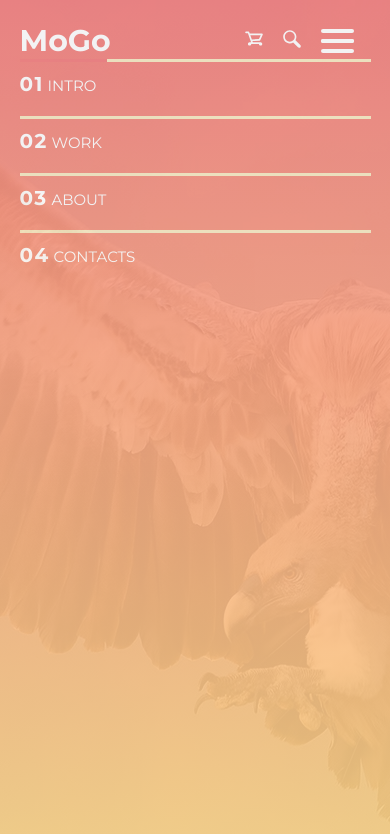
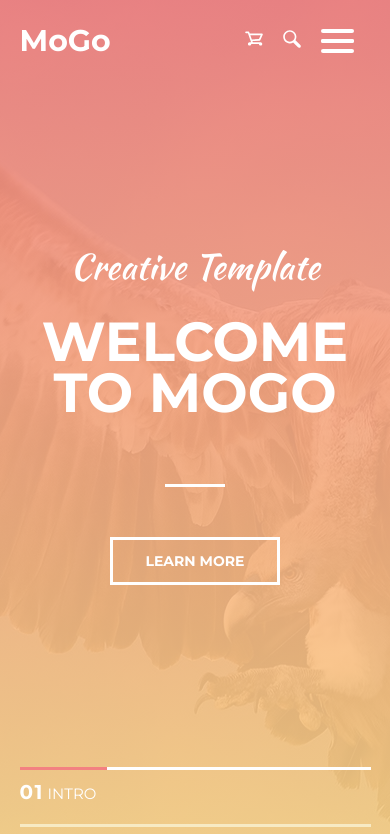
Before and after one commit to iwdath/mogo, a plain HTML site: page index.html in a window 390 px wide. Shown: the top 834 px of the page. Drawn offline with Linux system fonts and the light colour scheme.

Commit message:
header completed

```diff
--- a/css/main.css
+++ b/css/main.css
@@ -1,73 +1,97 @@
-*, *:before, *:after {
+*,
+*:before,
+*:after {
   -moz-box-sizing: border-box;
   -webkit-box-sizing: border-box;
   box-sizing: border-box;
   margin: 0;
   padding: 0;
 }
+
 img {
   display: block;
 }
+
 li {
   list-style: none;
 }
+
 a {
   text-decoration: none;
 }
+
 .header {
   background: url(../img/header-bg.jpg) no-repeat top;
   height: 1000px;
 }
+
 .gradient {
-  background: rgba(243,129,129,1);
-  background: -moz-linear-gradient(top, rgba(243,129,129,1) 0%, rgba(252,227,138,1) 100%);
-  background: -webkit-gradient(left top, left bottom, color-stop(0%, rgba(243,129,129,1)), color-stop(100%, rgba(252,227,138,1)));
-  background: -webkit-linear-gradient(top, rgba(243,129,129,1) 0%, rgba(252,227,138,1) 100%);
-  background: -o-linear-gradient(top, rgba(243,129,129,1) 0%, rgba(252,227,138,1) 100%);
-  background: -ms-linear-gradient(top, rgba(243,129,129,1) 0%, rgba(252,227,138,1) 100%);
-  background: linear-gradient(to bottom, rgba(243,129,129,1) 0%, rgba(252,227,138,1) 100%);
-  filter: progid:DXImageTransform.Microsoft.gradient( startColorstr='#f38181', endColorstr='#fce38a', GradientType=0);
+  background: rgba(243, 129, 129, .9);
+  background: -moz-linear-gradient(top, rgba(243, 129, 129, .9) 0%, rgba(252, 227, 138, .9) 100%);
+  background: -webkit-gradient(left top, left bottom, color-stop(0%, rgba(243, 129, 129, 1)), color-stop(100%, rgba(252, 227, 138, .9)));
+  background: -webkit-linear-gradient(top, rgba(243, 129, 129, .9) 0%, rgba(252, 227, 138, .9) 100%);
+  background: -o-linear-gradient(top, rgba(243, 129, 129, .9) 0%, rgba(252, 227, 138, .9) 100%);
+  background: -ms-linear-gradient(top, rgba(243, 129, 129, .9) 0%, rgba(252, 227, 138, .9) 100%);
+  background: linear-gradient(to bottom, rgba(243, 129, 129, .9) 0%, rgba(252, 227, 138, .9) 100%);
+  filter: progid:DXImageTransform.Microsoft.gradient(startColorstr='#f38181', endColorstr='#fce38a', GradientType=0);
   height: 1000px;
-  opacity: .9;
 }
+
+.gradient .container {
+  height: 1000px;
+  display: flex;
+  flex-direction: column;
+  justify-content: space-between;
+}
+
 .container {
   width: 1200px;
   margin: 0 auto;
 }
+
 .menu {
   display: flex;
   justify-content: space-between;
   align-items: center;
   padding-top: 22px;
 }
+
 .logo {
   font-family: 'Montserrat', sans-serif;
   color: #fff;
   font-size: 30px;
   font-weight: 700;
 }
+
 .menu-list-wrapper {
   display: flex;
 }
-.menu-list, .menu-svg-list {
+
+.menu-list,
+.menu-svg-list {
   display: flex;
   align-items: center;
 }
-.menu-list li, .menu-svg-list li {
+
+.menu-list li,
+.menu-svg-list li {
   margin-right: 55px;
 }
+
 .menu-list a {
   font-family: 'Montserrat', sans-serif;
   color: #fff;
   font-size: 14px;
   font-weight: 400;
   text-transform: uppercase;
-  transition: 0.3s ease;
+  transition: .3s ease;
   position: relative;
 }
+
 a.menu-btn:hover {
   color: #fce38a;
 }
+
 a.menu-btn:after {
   bottom: -12px;
   content: "";
@@ -76,16 +100,19 @@ a.menu-btn:after {
   left: 50%;
   position: absolute;
   background: #fce38a;
-  transition: width 0.3s ease 0s, left 0.3s ease 0s;
+  transition: width .3s ease 0s, left .3s ease 0s;
   width: 0;
 }
+
 a.menu-btn:hover:after {
   width: 100%;
   left: 0;
 }
+
 .menu-svg-list li:nth-child(2) {
   margin-right: 0px;
 }
+
 .hamburger {
   display: none;
   width: 33px;
@@ -101,6 +128,7 @@ a.menu-btn:hover:after {
   transition: .5s ease-in-out;
   cursor: pointer;
 }
+
 .hamburger span {
   display: block;
   position: absolute;
@@ -119,58 +147,128 @@ a.menu-btn:hover:after {
   -o-transition: .25s ease-in-out;
   transition: .25s ease-in-out;
 }
+
 .hamburger span:nth-child(1) {
   top: 0px;
 }
-.hamburger span:nth-child(2), .hamburger span:nth-child(3) {
+
+.hamburger span:nth-child(2),
+.hamburger span:nth-child(3) {
   top: 10px;
 }
+
 .hamburger span:nth-child(4) {
   top: 20px;
 }
+
 .hamburger.active span:nth-child(1) {
   top: 10px;
   width: 0%;
   left: 50%;
 }
+
 .hamburger.active span:nth-child(2) {
   -webkit-transform: rotate(45deg);
   -moz-transform: rotate(45deg);
   -o-transform: rotate(45deg);
   transform: rotate(45deg);
 }
+
 .hamburger.active span:nth-child(3) {
   -webkit-transform: rotate(-45deg);
   -moz-transform: rotate(-45deg);
   -o-transform: rotate(-45deg);
   transform: rotate(-45deg);
 }
+
 .hamburger.active span:nth-child(4) {
   top: 10px;
   width: 0%;
   left: 50%;
 }
+
+.header-title-wrapper {
+  display: flex;
+  align-items: center;
+  flex-direction: column;
+}
+
+.header-title {
+  text-align: center;
+  color: #fff;
+}
+
+.header-title h2 {
+  font-family: 'Kaushan Script', cursive;
+  font-size: 72px;
+  font-weight: 400;
+}
+
+.header-title h1 {
+  font-family: 'Montserrat', sans-serif;
+  font-size: 150px;
+  font-weight: 700;
+  text-transform: uppercase;
+  line-height: .92em;
+  margin-top: 25px;
+}
+
+.header-hr {
+  width: 60px;
+  height: 3px;
+  background: #fff;
+  border: none;
+  margin-top: 65px;
+  margin-bottom: 50px;
+}
+
+.header-btn {
+  font-family: 'Montserrat', sans-serif;
+  font-size: 14px;
+  font-weight: 700;
+  color: #fff;
+  text-transform: uppercase;
+  padding: 12px 32px;
+  border: solid #fff 3px;
+  transition: .3s ease;
+}
+
+.header-btn:hover {
+  color: #f38181;
+  border-color: #f38181;
+}
+
 .progress-wrapper {
   display: flex;
   justify-content: space-between;
+  margin-bottom: 25px;
 }
+
 .progress-column-wrapper {
   display: flex;
 }
+
 .progress-column-wrapper .progressbar-wrapper:nth-child(1) {
   margin-right: 26.6px;
 }
+
 .progressbar {
   width: 280px;
   height: 3px;
   background: #f7eac4;
 }
+
+.progress-column-wrapper:nth-child(1) .progressbar-wrapper:nth-child(1) .progressbar:nth-child(1) {
+  background: #fff;
+}
+
 .progressbar .progress {
   display: block;
   width: 25%;
   height: 3px;
   background: #f38181;
 }
+
 .progressbar-title {
   font-family: 'Montserrat', sans-serif;
   font-size: 18px;
@@ -179,91 +277,134 @@ a.menu-btn:hover:after {
   text-transform: uppercase;
   margin-top: 20px;
 }
+
 .progressbar-number {
   font-size: 24px;
   font-weight: 700;
-  letter-spacing: 0.07em;
+  letter-spacing: .07em;
 }
+
 @media screen and (max-width: 1400px) {
   .container {
     width: 1200px;
   }
 }
+
 @media screen and (max-width: 1200px) {
   .container {
     width: 960px;
   }
+
   .progressbar {
     width: 220px;
   }
 }
+
 @media screen and (max-width: 992px) {
   .container {
     width: 720px;
   }
-  .menu-list li, .menu-svg-list li {
+
+  .menu-list li,
+  .menu-svg-list li {
     margin-right: 40px;
   }
+
   .menu-svg-list li:nth-child(2) {
     margin-right: 0;
   }
+
+  .header-title h2 {
+    font-size: 65px;
+  }
+
+  .header-title h1 {
+    font-size: 125px;
+  }
+
   .progressbar {
     width: 160px;
   }
+
   .progressbar-title {
     font-size: 15px;
   }
+
   .progressbar-number {
     font-size: 20px;
   }
 }
+
 @media screen and (max-width: 768px) {
   .container {
     width: 540px;
   }
-  .menu-list li, .menu-svg-list li {
+
+  .menu-list li,
+  .menu-svg-list li {
     margin-right: 20px;
   }
+
+  .header-title h2 {
+    font-size: 55px;
+  }
+
+  .header-title h1 {
+    font-size: 95px;
+  }
+
   .progress-wrapper {
     flex-direction: column;
   }
+
   .progress-wrapper .progress-column-wrapper:nth-child(1) {
     margin-bottom: 20px;
   }
+
   .progress-column-wrapper {
     justify-content: space-between;
   }
+
   .progress-column-wrapper .progressbar-wrapper:nth-child(1) {
     margin-right: 0;
   }
+
   .progressbar {
     width: 258px;
   }
+
   .progressbar-title {
     margin-top: 10px;
   }
 }
+
 @media screen and (max-width: 576px) {
   .container {
     width: 90%;
   }
+
   .menu-list li {
     margin-right: 0;
     margin-top: 8px;
   }
+
   .menu-list li:nth-child(1) {
     margin-top: 0;
   }
+
   .menu-svg-list li:nth-child(2) {
     margin-right: 20px;
   }
+
   a.menu-btn:after {
     bottom: -5px;
   }
+
   .hamburger {
     display: block;
     margin-right: 17px;
   }
+
   .menu-list {
     position: absolute;
     visibility: hidden;
@@ -271,22 +412,56 @@ a.menu-btn:hover:after {
     opacity: 0;
     right: 5%;
     flex-direction: column;
-    transition: 0.3s ease;
+    transition: .3s ease;
   }
+
   .menu-list.active {
     visibility: visible;
     opacity: 1;
   }
+
+  .header-title h2 {
+    font-size: 45px;
+  }
+
+  .header-title h1 {
+    font-size: 75px;
+  }
+
   .progress-wrapper .progress-column-wrapper:nth-child(1) {
     margin-bottom: 0;
   }
+
   .progress-column-wrapper {
     flex-direction: column;
   }
-  .progress-column-wrapper .progressbar-wrapper:nth-child(1), .progress-column-wrapper .progressbar-wrapper:nth-child(2), .progress-column-wrapper .progressbar-wrapper:nth-child(3) {
+
+  .progress-column-wrapper .progressbar-wrapper:nth-child(1),
+  .progress-column-wrapper:nth-child(1) .progressbar-wrapper:nth-child(2) {
     margin-bottom: 20px;
   }
+
   .progressbar {
     width: 100%;
   }
 }
+
+@media screen and (max-width: 475px) {
+  .header-title h2 {
+    font-size: 35px;
+  }
+
+  .header-title h1 {
+    font-size: 55px;
+  }
+}
+
+@media screen and (max-width: 345px) {
+  .header-title h2 {
+    font-size: 29px;
+  }
+
+  .header-title h1 {
+    font-size: 44px;
+  }
+}
--- a/index.html
+++ b/index.html
@@ -2,12 +2,14 @@
 <html lang="en">
 <head>
   <meta charset="utf-8">
+  <meta http-equiv="X-UA-Compatible" content="IE=edge">
   <meta name="viewport" content="width=device-width, initial-scale=1.0">
   <title>MoGo</title>
   <link rel="icon" href="img/logo-x64w.png" type="image/png">
   <link rel="preconnect" href="https://fonts.googleapis.com">
   <link rel="preconnect" href="https://fonts.gstatic.com" crossorigin>
-  <link href="https://fonts.googleapis.com/css2?family=Montserrat:wght@400;700&display=swap" rel="stylesheet">
+  <link href="https://fonts.googleapis.com/css2?family=Kaushan+Script&family=Montserrat:wght@400;700&display=swap"
+    rel="stylesheet">
   <link rel="stylesheet" href="css/main.css">
 </head>
 <body>
@@ -51,12 +53,20 @@
             <ul class="menu-svg-list">
               <li>
                 <a href="#">
-                  <svg xmlns="http://www.w3.org/2000/svg" xmlns:xlink="http://www.w3.org/1999/xlink" width="18px" height="15px"><path fill-rule="evenodd"  fill="rgb(255, 255, 255)" d="M17.726,3.663 L17.727,3.663 L15.252,9.163 L15.252,9.163 C15.130,9.434 14.866,9.628 14.555,9.648 L14.555,9.648 L7.427,10.123 L7.839,11.299 L15.600,11.299 C16.511,11.299 17.250,12.039 17.250,12.950 C17.250,13.861 16.511,14.600 15.600,14.600 C14.689,14.600 13.950,13.861 13.950,12.950 L6.250,12.950 C6.250,13.861 5.511,14.600 4.600,14.600 C3.689,14.600 2.950,13.861 2.950,12.950 C2.950,12.039 3.689,11.299 4.600,11.299 L6.091,11.299 L2.915,2.225 L1.025,2.225 C0.569,2.225 0.200,1.855 0.200,1.400 C0.200,0.944 0.569,0.575 1.025,0.575 L3.500,0.575 C3.860,0.575 4.163,0.807 4.276,1.128 L4.279,1.127 L4.759,2.500 L16.975,2.500 C17.431,2.500 17.800,2.869 17.800,3.325 C17.800,3.445 17.773,3.559 17.726,3.663 ZM5.337,4.150 L6.862,8.507 L13.951,8.034 L15.699,4.150 L5.337,4.150 Z"/></svg>
+                  <svg xmlns="http://www.w3.org/2000/svg" xmlns:xlink="http://www.w3.org/1999/xlink" width="18px"
+                    height="15px">
+                    <path fill-rule="evenodd" fill="rgb(255, 255, 255)"
+                      d="M17.726,3.663 L17.727,3.663 L15.252,9.163 L15.252,9.163 C15.130,9.434 14.866,9.628 14.555,9.648 L14.555,9.648 L7.427,10.123 L7.839,11.299 L15.600,11.299 C16.511,11.299 17.250,12.039 17.250,12.950 C17.250,13.861 16.511,14.600 15.600,14.600 C14.689,14.600 13.950,13.861 13.950,12.950 L6.250,12.950 C6.250,13.861 5.511,14.600 4.600,14.600 C3.689,14.600 2.950,13.861 2.950,12.950 C2.950,12.039 3.689,11.299 4.600,11.299 L6.091,11.299 L2.915,2.225 L1.025,2.225 C0.569,2.225 0.200,1.855 0.200,1.400 C0.200,0.944 0.569,0.575 1.025,0.575 L3.500,0.575 C3.860,0.575 4.163,0.807 4.276,1.128 L4.279,1.127 L4.759,2.500 L16.975,2.500 C17.431,2.500 17.800,2.869 17.800,3.325 C17.800,3.445 17.773,3.559 17.726,3.663 ZM5.337,4.150 L6.862,8.507 L13.951,8.034 L15.699,4.150 L5.337,4.150 Z" />
+                  </svg>
                 </a>
               </li>
               <li>
                 <a href="#">
-                  <svg xmlns="http://www.w3.org/2000/svg" xmlns:xlink="http://www.w3.org/1999/xlink" width="18px" height="18px"><path fill-rule="evenodd"  fill="rgb(255, 255, 255)" d="M17.317,14.983 C17.615,15.281 17.800,15.694 17.800,16.150 C17.800,17.061 17.061,17.800 16.150,17.800 C15.694,17.800 15.282,17.615 14.983,17.316 L14.983,17.316 L10.147,12.481 C9.165,13.061 8.023,13.400 6.800,13.400 C3.155,13.400 0.200,10.445 0.200,6.800 C0.200,3.155 3.155,0.200 6.800,0.200 C10.445,0.200 13.400,3.155 13.400,6.800 C13.400,8.023 13.061,9.165 12.481,10.147 L17.317,14.983 L17.317,14.983 ZM6.800,1.850 C4.066,1.850 1.850,4.066 1.850,6.800 C1.850,9.534 4.066,11.750 6.800,11.750 C9.534,11.750 11.750,9.534 11.750,6.800 C11.750,4.066 9.534,1.850 6.800,1.850 Z"/></svg>
+                  <svg xmlns="http://www.w3.org/2000/svg" xmlns:xlink="http://www.w3.org/1999/xlink" width="18px"
+                    height="18px">
+                    <path fill-rule="evenodd" fill="rgb(255, 255, 255)"
+                      d="M17.317,14.983 C17.615,15.281 17.800,15.694 17.800,16.150 C17.800,17.061 17.061,17.800 16.150,17.800 C15.694,17.800 15.282,17.615 14.983,17.316 L14.983,17.316 L10.147,12.481 C9.165,13.061 8.023,13.400 6.800,13.400 C3.155,13.400 0.200,10.445 0.200,6.800 C0.200,3.155 3.155,0.200 6.800,0.200 C10.445,0.200 13.400,3.155 13.400,6.800 C13.400,8.023 13.061,9.165 12.481,10.147 L17.317,14.983 L17.317,14.983 ZM6.800,1.850 C4.066,1.850 1.850,4.066 1.850,6.800 C1.850,9.534 4.066,11.750 6.800,11.750 C9.534,11.750 11.750,9.534 11.750,6.800 C11.750,4.066 9.534,1.850 6.800,1.850 Z" />
+                  </svg>
                 </a>
               </li>
             </ul>
@@ -67,6 +77,20 @@
               <span></span>
             </div>
           </div>
+        </div>
+        <div class="header-title-wrapper">
+          <div class="header-title">
+            <h2>
+              Creative Template
+            </h2>
+            <h1>
+              Welcome<br> to MoGo
+            </h1>
+          </div>
+          <hr class="header-hr">
+          <a href="#" class="header-btn">
+            Learn more
+          </a>
         </div>
         <div class="progress-wrapper">
           <div class="progress-column-wrapper">
@@ -103,7 +127,7 @@
       </div>
     </div>
   </header>
+  <script src="js/jquery-3.6.4.min.js"></script>
+  <script src="js/main.js"></script>
 </body>
-<script src="js/jquery-3.6.4.min.js"></script>
-<script src="js/main.js"></script>
 </html>
```
Also changed, not shown: js/main.js (line endings or trailing spaces).
